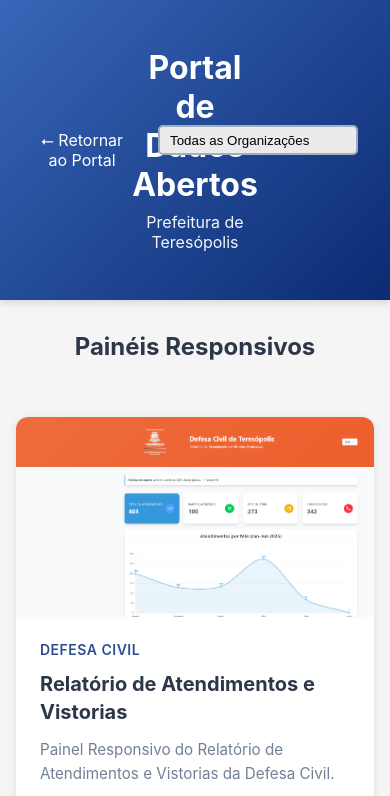
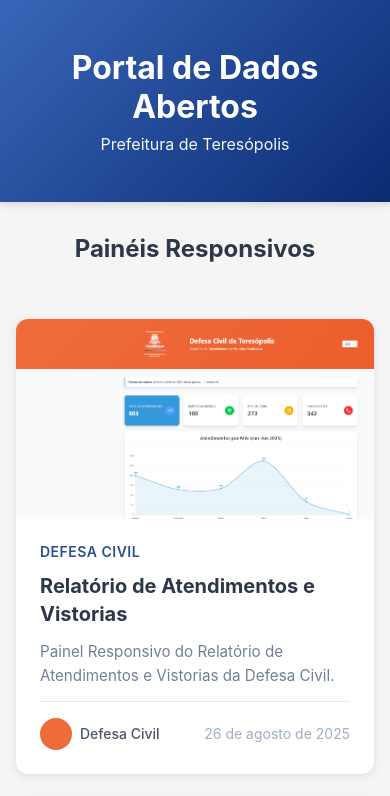
Before and after one commit to CiTecTeresopolis/Pain-is-Responsivos, a React (Vite) app: page / in a window 390 px wide. Shown: the top 796 px of the page. Built offline with nearby package versions, Linux system fonts and the light colour scheme.

Commit message:
TESTE RESPONSIVIDADE

```diff
--- a/src/App.css
+++ b/src/App.css
@@ -27,6 +27,14 @@
 }
 
 .sub-header {
+  flex: 1;
+  display: flex;
+  /* align-items: center; */
+  flex-direction: column;
+  justify-content: center;
+}
+
+.sub-header-1 {
   flex: 1;
   display: flex;
   /* align-items: center; */
@@ -254,4 +262,7 @@
   .cards-grid {
     grid-template-columns: 1fr;
   }
+  .sub-header-1 {
+    display: none;
+  }
 }
--- a/src/App.tsx
+++ b/src/App.tsx
@@ -69,7 +69,7 @@
     <div className="app">
       {/* Header */}
       <header className="header">
-        <div className="sub-header" style={{ alignItems: "flex-start" }}>
+        <div className="sub-header-1" style={{ alignItems: "flex-start" }}>
           <a
             style={{ color: "white", textDecoration: "none" }}
             href="https://dados.teresopolis.rj.gov.br/"
@@ -81,7 +81,7 @@
           <h1>Portal de Dados Abertos</h1>
           <h3>Prefeitura de Teresópolis</h3>
         </div>
-        <div className="sub-header" style={{ alignItems: "flex-end" }}>
+        <div className="sub-header-1" style={{ alignItems: "flex-end" }}>
           <div className="div-filter">
             <button
               onClick={() => SetFilterOpen(!filterOpen)}
```
